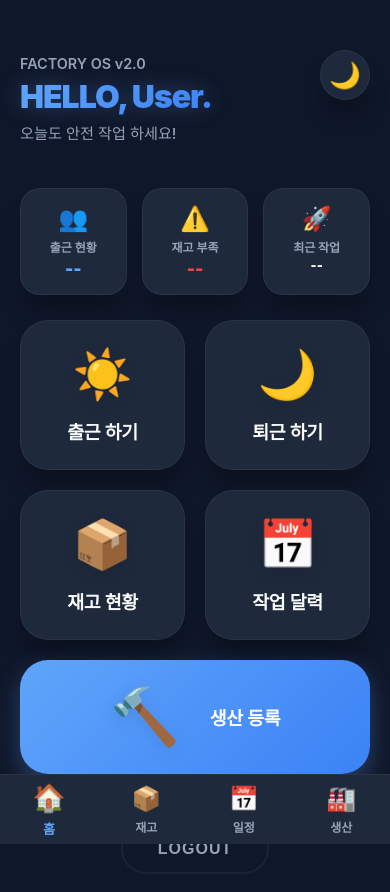
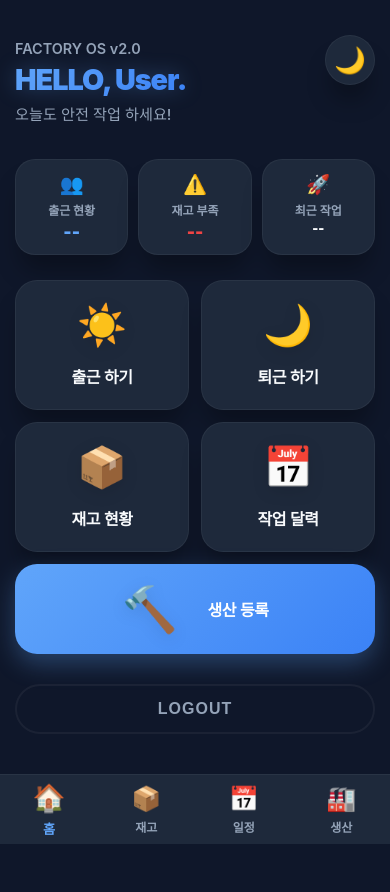
Before and after one commit to LockOnGamez/WebCal, a website: page public/main.html in a window 390 px wide. After the commit the page ends 844 px from the top, so only its background shows below. Drawn offline with Linux system fonts and the light colour scheme; no server answers.

Commit message:
2025-12-30
UI 모바일 대응 수정

```diff
--- a/public/main.html
+++ b/public/main.html
@@ -311,6 +311,67 @@
             bottom: -150px;
             right: -150px;
         }
+
+        /* [모바일 대응] 미디어 쿼리 추가 */
+        @media (max-width: 480px) {
+            body {
+                padding: 15px;
+            }
+
+            .header-wrapper {
+                max-width: none;
+                margin: 20px 0;
+            }
+
+            .header-content h1 {
+                font-size: 1.8rem;
+            }
+
+            .dashboard-summary {
+                max-width: none !important;
+                gap: 10px !important;
+            }
+
+            .summary-item {
+                padding: 12px 5px !important;
+            }
+
+            .summary-item div:first-child {
+                font-size: 1.2rem !important;
+            }
+
+            .menu-grid {
+                max-width: none;
+                gap: 12px;
+            }
+
+            .menu-card {
+                padding: 18px;
+                min-height: 130px;
+                border-radius: 22px;
+            }
+
+            .menu-card .icon {
+                font-size: 2.5rem;
+            }
+
+            .menu-card span {
+                font-size: 1rem;
+            }
+
+            .card-prod {
+                min-height: 90px;
+            }
+
+            .card-prod .icon {
+                font-size: 2.8rem;
+            }
+
+            .logout-btn {
+                width: 100%;
+                margin-top: 30px;
+            }
+        }
     </style>
 </head>
 
```
Also changed, not shown: public/index.html (+38 -0 lines), public/production.html (+66 -0 lines).
